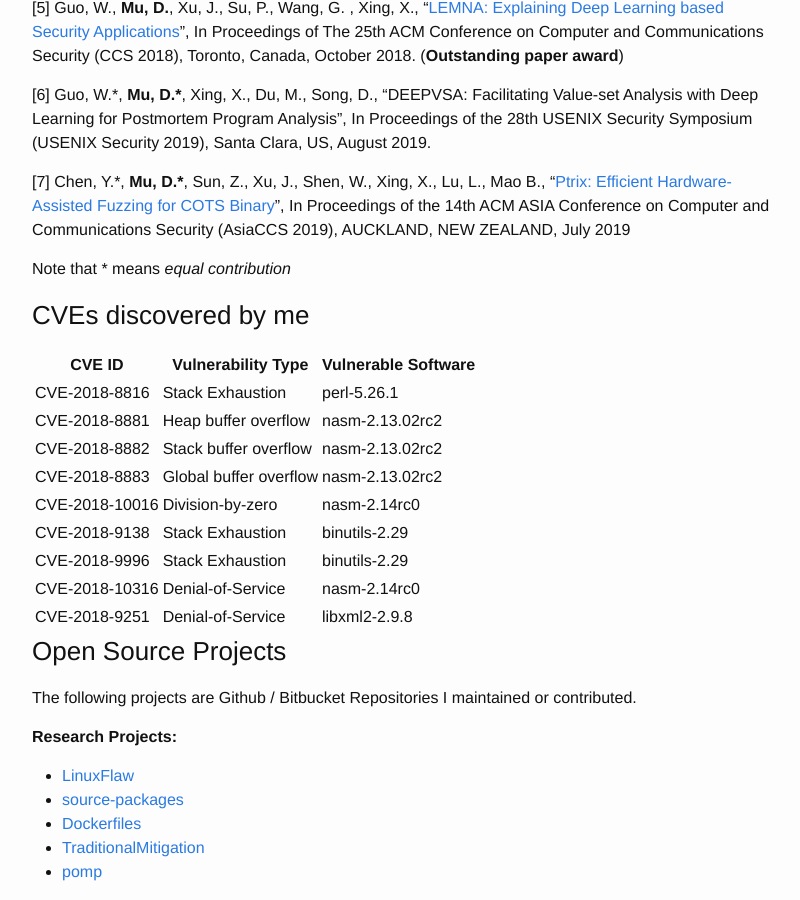
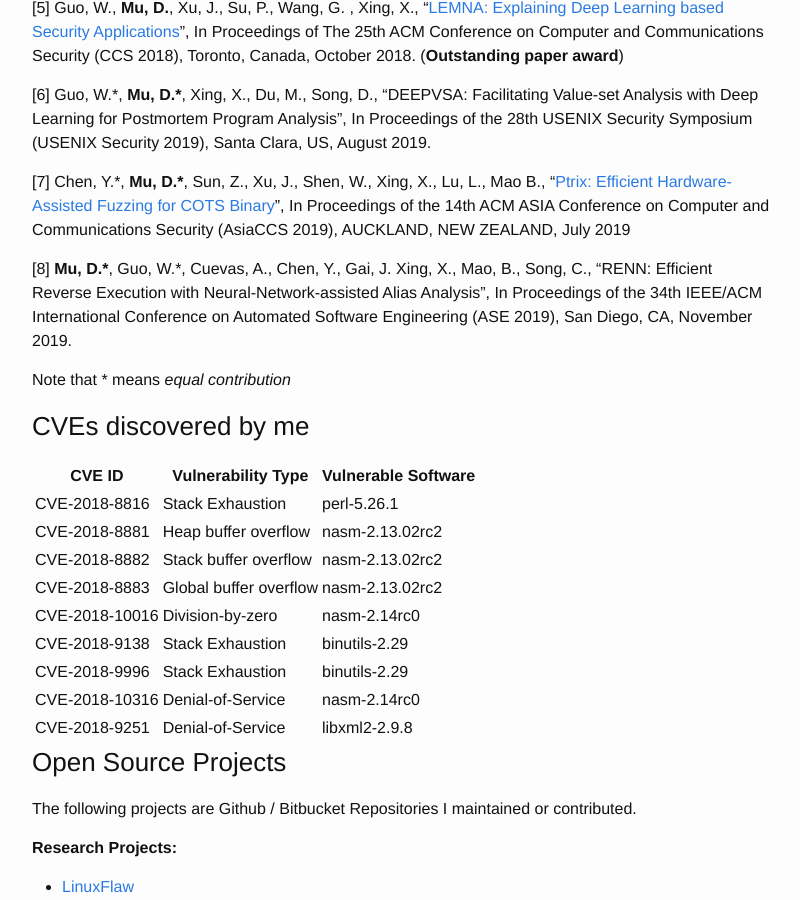
Before and after one commit to mudongliang/mudongliang.github.io, a Jekyll site: the page built from about/about.md, in a window 1280 px wide and 900 px high, scrolled down 1266 px. Shown: the whole window, without its empty margins (238-1038 px from the left). Built offline with Jekyll 4.4.1, drawn with Linux system fonts in a browser that asks for light colours.

Commit message:
update publication

```diff
--- a/about/about.md
+++ b/about/about.md
@@ -48,6 +48,8 @@
 
 [7] Chen, Y.*, **Mu, D.\***, Sun, Z., Xu, J., Shen, W., Xing, X., Lu, L., Mao B., "[Ptrix: Efficient Hardware-Assisted Fuzzing for COTS Binary]({{site.url}}/files/papers/ptrix.pdf)", In Proceedings of the 14th ACM ASIA Conference on Computer and Communications Security (AsiaCCS 2019), AUCKLAND, NEW ZEALAND, July 2019
 
+[8] **Mu, D.\***, Guo, W.*, Cuevas, A., Chen, Y., Gai, J. Xing, X., Mao, B., Song, C., "RENN: Efficient Reverse Execution with Neural-Network-assisted Alias Analysis", In Proceedings of the 34th IEEE/ACM International Conference on Automated Software Engineering (ASE 2019), San Diego, CA, November 2019.
+
 Note that \* means *equal contribution*
 
 ### CVEs discovered by me
```
